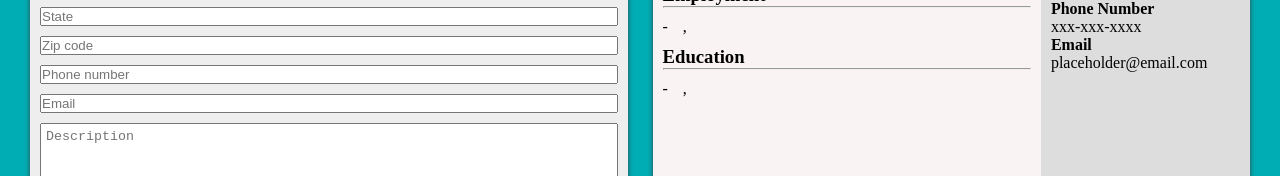
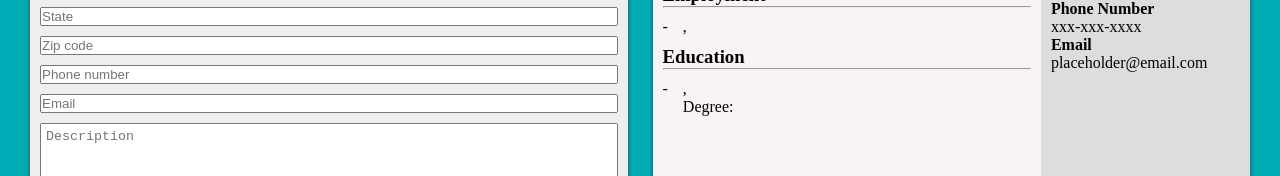
Before and after one commit to robisonwebdev/CV-Application, a React (Create React App) app: page / in a window 1280 px wide. Shown: the part 292-468 px from the top of the page. Built offline with nearby package versions, Linux system fonts and the light colour scheme.

Commit message:
Fixed wrong component being called

```diff
--- a/src/components/PreviewEducation.js
+++ b/src/components/PreviewEducation.js
@@ -1,5 +1,5 @@
 import React, { Component } from 'react';
-import PreviewEmploymentInfo from './PreviewEmploymentInfo';
+import PreviewEducationInfo from './PreviewEducationInfo';
 
 class PreviewEducation extends Component {
     constructor(props) {
@@ -7,13 +7,11 @@ class PreviewEducation extends Component {
     }
 
     render() {
-
-
         return (
             <div className='mainInfoItems'>
                 <h3 className='cvSubTitle'>Education</h3>
                 <hr></hr>
-                <PreviewEmploymentInfo data={this.props.data} />
+                <PreviewEducationInfo data={this.props.data} />
             </div>
         );
     }
```
